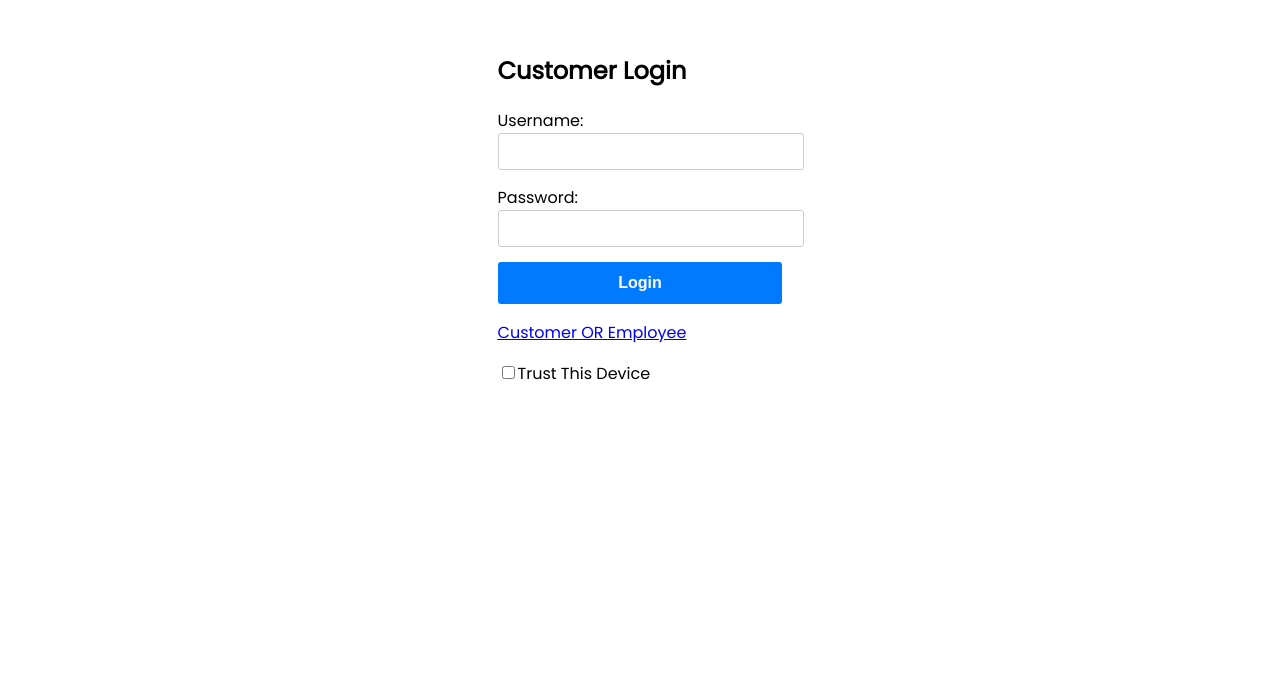
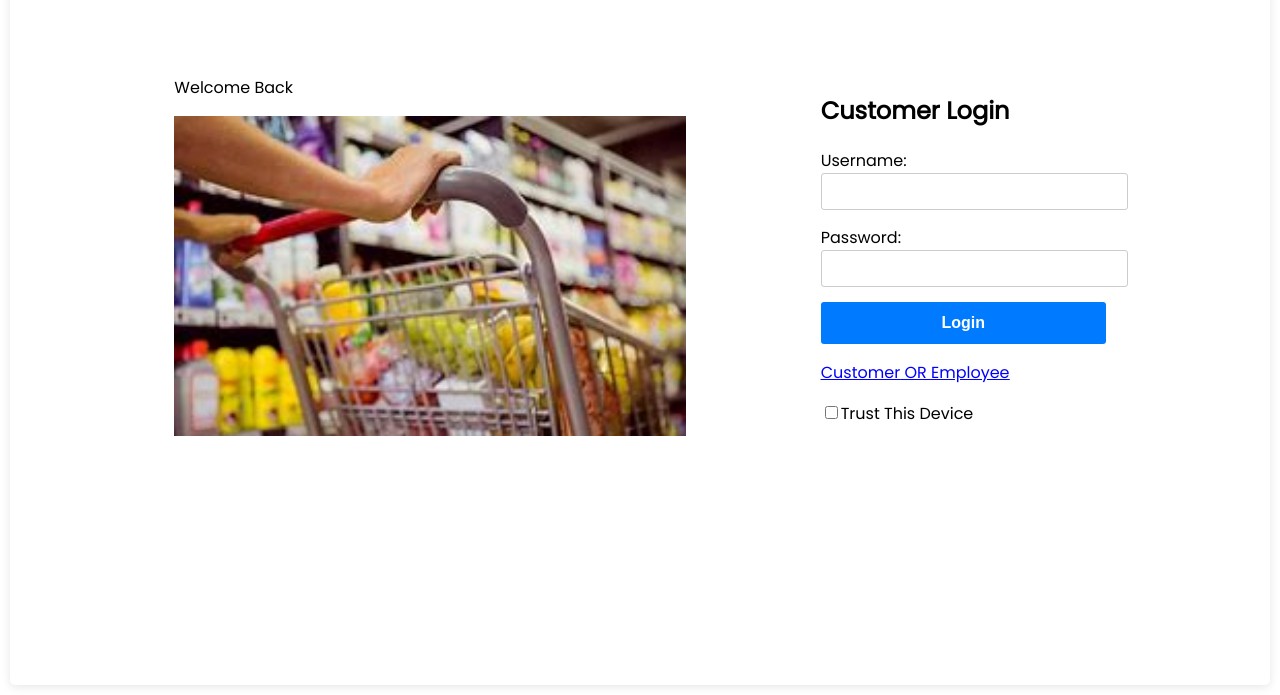
Before and after one commit to theeurbanlegend/sprint5-front, a React (Vite) app: page /login in a window 1280 px wide. Shown: the part 185-880 px from the top of the page. Before the commit the page ends 800 px from the top, so only its background shows below. Built offline with nearby package versions, Linux system fonts and the light colour scheme; no server answers.

Commit message:
update 8

```diff
--- a/src/features/auth/Login.jsx
+++ b/src/features/auth/Login.jsx
@@ -16,7 +16,6 @@ const Login = () => {
   const [password, setPassword] = React.useState('');
   const [response, setResponse] = React.useState('');
   const [error, setError] = React.useState('');
-  const [isErrorVisible, setIsErrorVisible] = React.useState(false);
   const [persist, setPersist] = usePersist(); // Step 1: Use the usePersist hook
   const dispatch = useDispatch();
 
@@ -30,6 +29,9 @@ const Login = () => {
     };
 
     try {
+      // const { accessToken} = isuser
+      //   ? await loginUser(credentials).unwrap()
+      //   : await loginEmployee(credentials).unwrap();
       let response;
       if (isuser) {
         response = await loginUser(credentials).unwrap();
@@ -77,15 +79,20 @@ const Login = () => {
           }
         }, 1000); // Update the timer every second (1000 milliseconds)
 
-}else{
-  setError(err.data?.msg || 'An error occurred');
+  }else{setError(err.data?.msg || 'An error occurred');
     console.log(err)}
 
   };
   }
-  let content=(
-    <div className="login-div">
-        <form className="login-container" onSubmit={handleSubmit}>
+  return (
+    <div className="login-page">
+      <div className='welcome'>
+        <p>Welcome Back</p>
+        <p className={isuser?'cus-img':'staff-img'}></p>
+
+      </div>
+      <div className='login-div'>
+        <form  onSubmit={handleSubmit}>
           <p className="login-title">{isuser ? 'Customer' : 'Employee'} Login</p>
           <label htmlFor="username">Username:</label>
           <input
@@ -131,7 +138,7 @@ const Login = () => {
           <p className='login-err'>{error}</p>
         </form>
         </div>
-
+    </div>
   );
   if (loginEmpIn||loginUserIn){
     content=( <>
```
Lines whose indentation alone changed are shown as unchanged.
